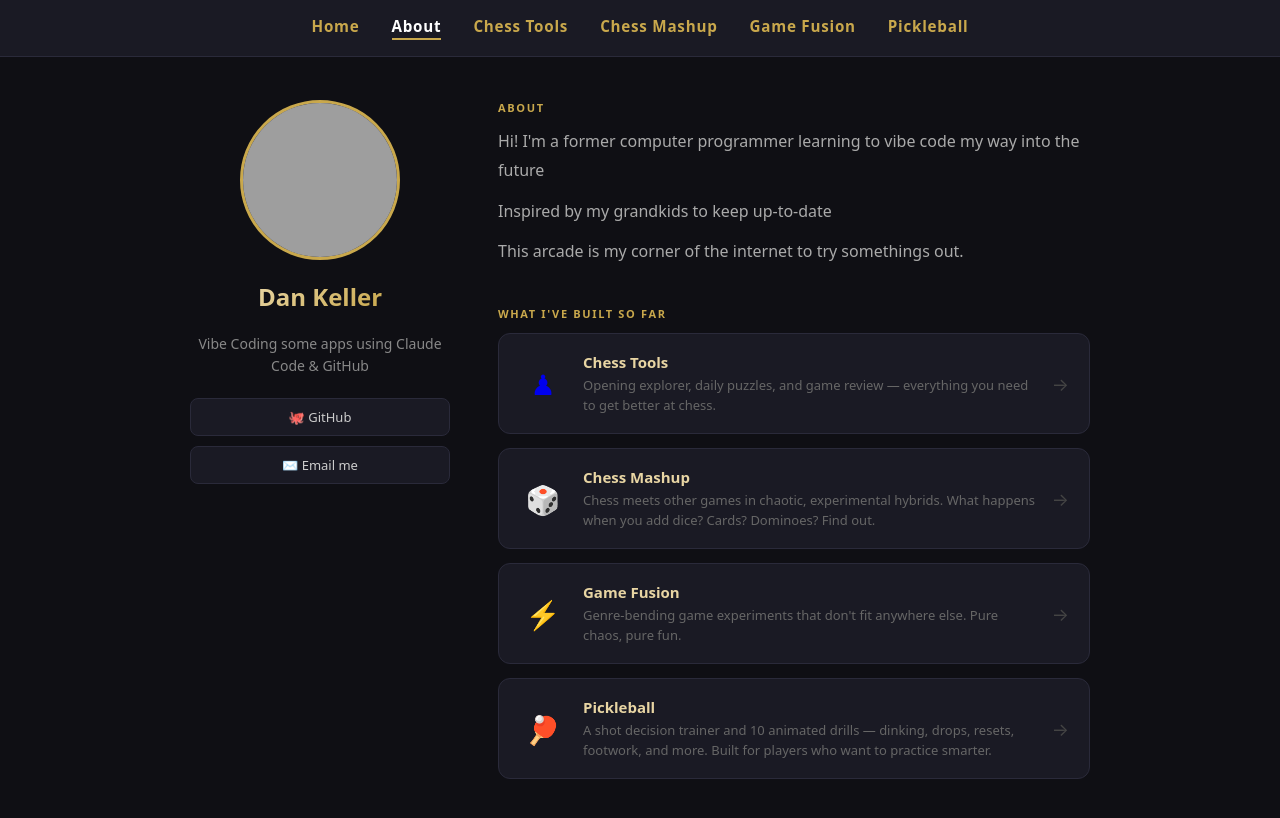
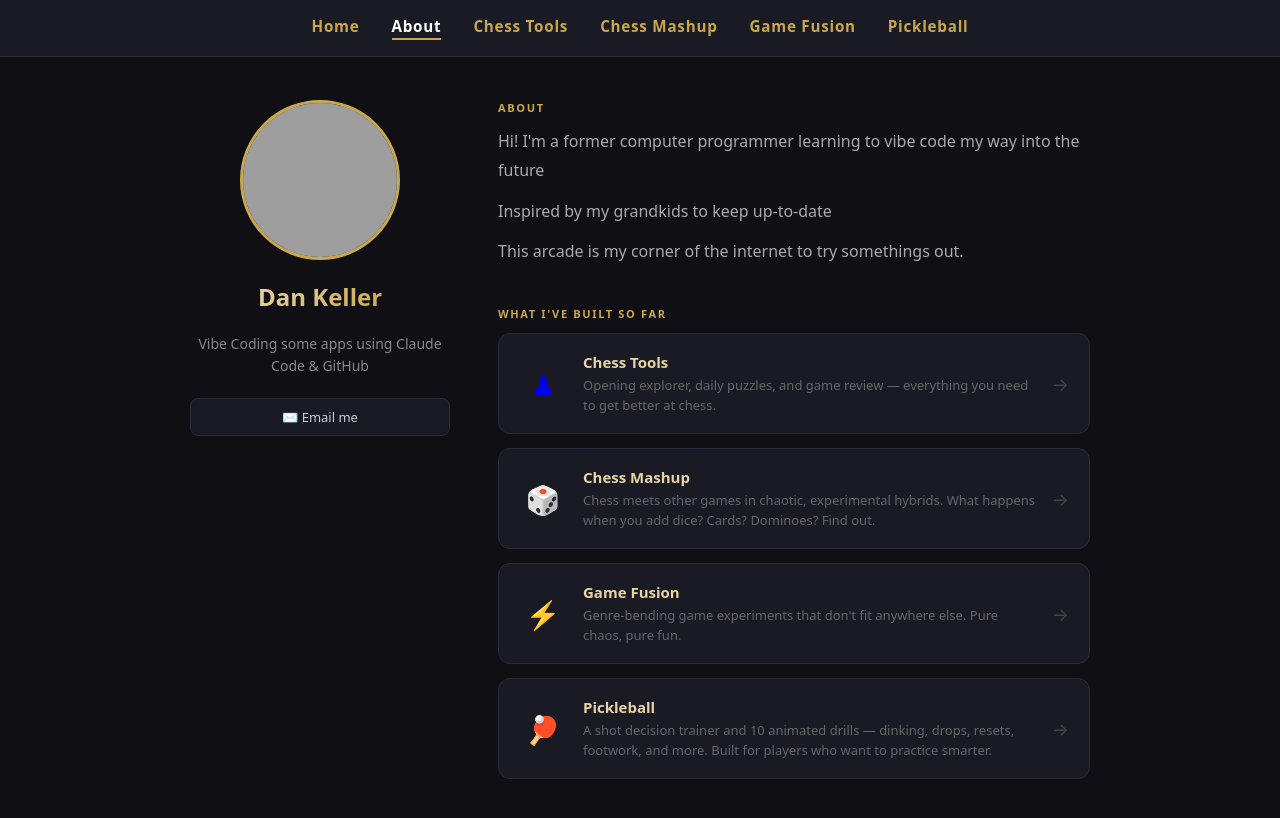
Before and after one commit to djk321/my-page, a plain HTML site: page about.html in a window 1280 px wide. Drawn offline with Linux system fonts and the light colour scheme; grey boxes are pictures that could not be loaded.

Commit message:
remove GitHub profile link from about page

```diff
--- a/about.html
+++ b/about.html
@@ -239,8 +239,6 @@
         <div class="name">Dan Keller</div>
         <div class="tagline">Vibe Coding some apps using Claude Code &amp; GitHub</div>
         <div class="socials">
-          <a class="social-btn" href="https://github.com/djk321">🐙 GitHub</a>
-
           <a class="social-btn" href="mailto:djk321@gmail.com">✉️ Email me</a>
         </div>
       </div>
```
